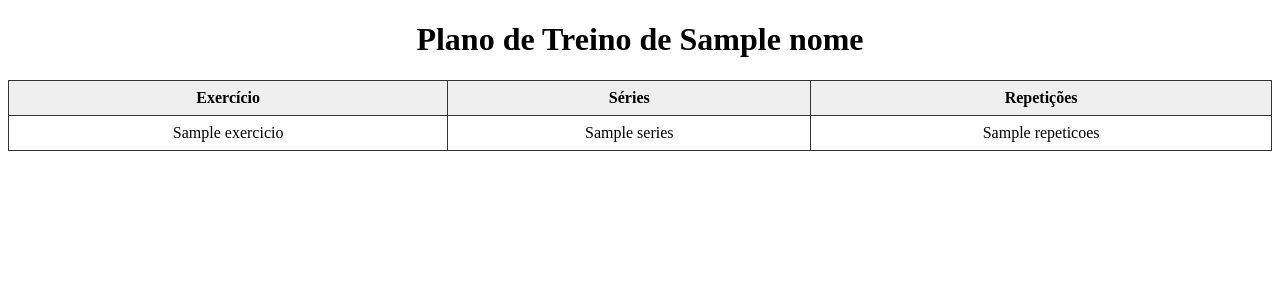
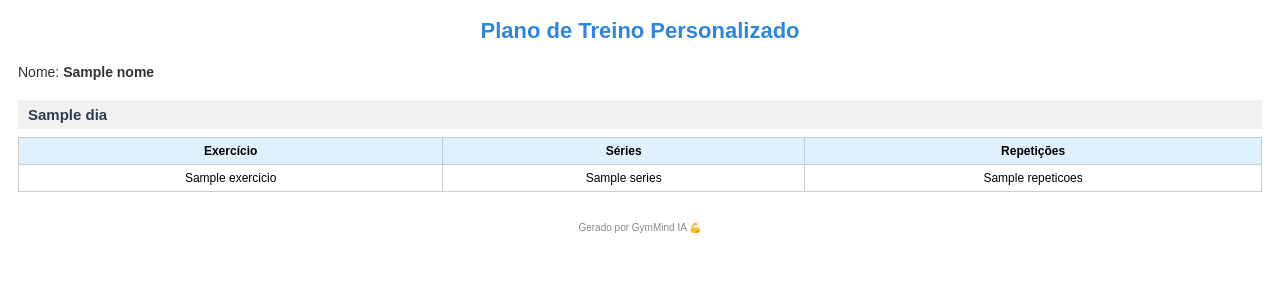
Before and after one commit to edu1brito/GymMind, a Python web app: template templates/treino_template.html in a window 1280 px wide. Shown: the top 300 px of the page. Run offline with Jinja, Linux system fonts and the light colour scheme; the template is opened without the code that fills it: most values are stand-ins (such as "Sample title", 1, 10 or a date in 2020).

Commit message:
Update treino_template.html

```diff
--- a/templates/treino_template.html
+++ b/templates/treino_template.html
@@ -2,29 +2,94 @@
 <html>
 <head>
     <meta charset="utf-8">
-    <title>Plano de Treino de {{ nome }}</title>
+    <title>Treino de {{ nome }}</title>
     <style>
-        h1 { text-align: center; }
-        table { width: 100%; border-collapse: collapse; margin-top: 20px; }
-        th, td { border: 1px solid #333; padding: 8px; text-align: center; }
-        th { background-color: #eee; }
+        body {
+            font-family: Arial, sans-serif;
+            padding: 10px;
+            font-size: 12px;
+        }
+
+        .titulo {
+            text-align: center;
+            font-size: 22px;
+            font-weight: bold;
+            color: #2e86de;
+            margin-bottom: 20px;
+        }
+
+        .subtitulo {
+            font-size: 14px;
+            margin-bottom: 4px;
+            color: #333;
+        }
+
+        .dia {
+            background-color: #f1f1f1;
+            padding: 6px 10px;
+            margin-top: 20px;
+            font-size: 15px;
+            font-weight: bold;
+            color: #2c3e50;
+        }
+
+        table {
+            width: 100%;
+            border-collapse: collapse;
+            margin-top: 8px;
+            margin-bottom: 10px;
+        }
+
+        th, td {
+            border: 1px solid #ccc;
+            padding: 6px;
+            text-align: center;
+        }
+
+        th {
+            background-color: #dff0ff;
+            font-weight: bold;
+        }
+
+        .footer {
+            text-align: center;
+            font-size: 10px;
+            color: #888;
+            margin-top: 30px;
+        }
     </style>
 </head>
 <body>
-    <h1>Plano de Treino de {{ nome }}</h1>
+
+    <div class="titulo">Plano de Treino Personalizado</div>
+
+    <div class="subtitulo">Nome: <strong>{{ nome }}</strong></div>
+
+    {% for dia in treino %}
+    <div class="dia">{{ dia.dia }}</div>
     <table>
+        <thead>
             <tr>
                 <th>Exercício</th>
                 <th>Séries</th>
                 <th>Repetições</th>
             </tr>
-        {% for item in treino %}
+        </thead>
+        <tbody>
+            {% for ex in dia.exercicios %}
             <tr>
-            <td>{{ item.exercicio }}</td>
-            <td>{{ item.series }}</td>
-            <td>{{ item.repeticoes }}</td>
+                <td>{{ ex.nome }}</td>
+                <td>{{ ex.series }}</td>
+                <td>{{ ex.repeticoes }}</td>
             </tr>
             {% endfor %}
+        </tbody>
     </table>
+    {% endfor %}
+
+    <div class="footer">
+        Gerado por GymMind IA 💪
+    </div>
+
 </body>
 </html>
```
Lines whose indentation alone changed are shown as unchanged.
